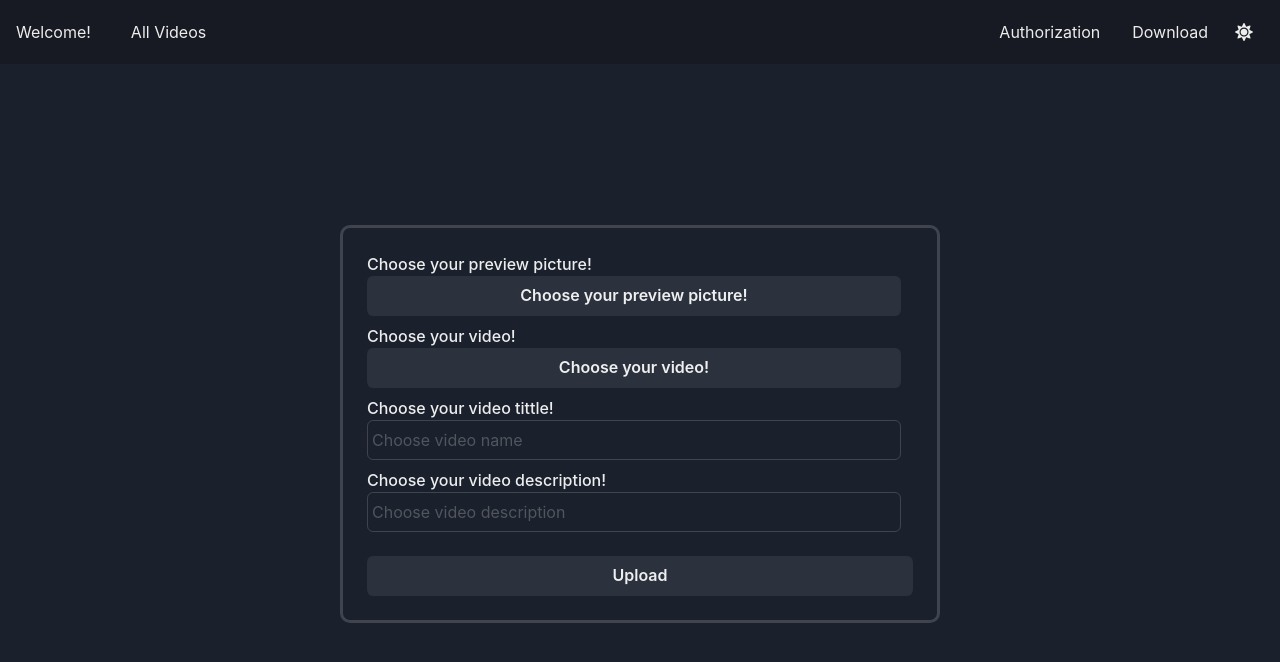
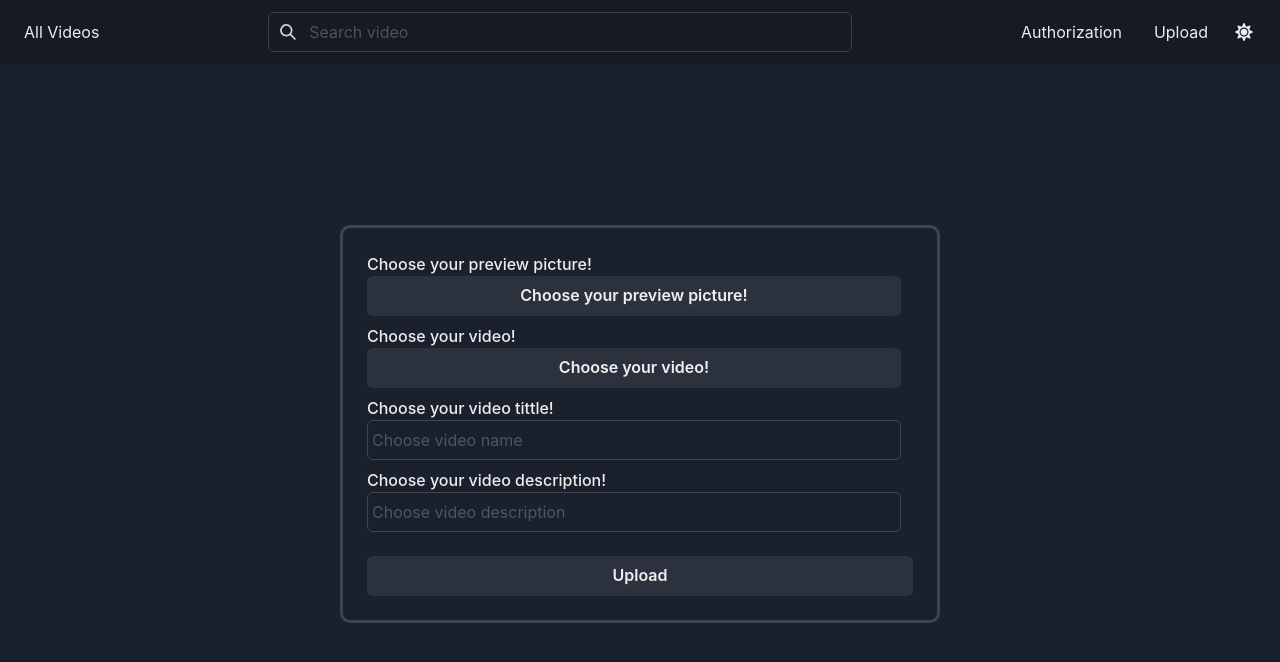
Before and after one commit to DennITtoday/clone-0.0, a Next.js app: page /videos/create in a window 1280 px wide. Shown: the top 662 px of the page. Built offline with nearby package versions, Linux system fonts and the light colour scheme.

Commit message:
input edited into Navbar

```diff
--- a/components/MainLayout.tsx
+++ b/components/MainLayout.tsx
@@ -1,4 +1,5 @@
 import { Box } from "@chakra-ui/layout";
+import { Input, InputGroup } from "@chakra-ui/react";
 import { NextPage } from "next";
 import React, { ReactNode } from "react";
 import NavBar from "./Navbar";
@@ -13,6 +14,7 @@ const MainLayout: NextPage<IMainLayoutProps> = ({ children }) => {
       <NavBar />
       <Box>{children}</Box>
 
+
     </>
   );
 };
--- a/components/Navbar.tsx
+++ b/components/Navbar.tsx
@@ -11,8 +11,11 @@ import {
   useDisclosure,
   useColorModeValue,
   Stack,
+  Input,
+  InputGroup,
+  InputLeftElement,
 } from '@chakra-ui/react';
-import { HamburgerIcon, CloseIcon } from '@chakra-ui/icons';
+import { HamburgerIcon, CloseIcon, Search2Icon, SearchIcon } from '@chakra-ui/icons';
 import { ColorModeSwitcher } from './ColorModeSwitcher';
 
 
@@ -29,7 +32,9 @@ const NavLink = ({ children }: { children: ReactNode }) => (
     }}
     href={'/'}>
     {children}
+
   </Link>
+
 );
 
 export default function Simple() {
@@ -48,7 +53,6 @@ export default function Simple() {
             onClick={isOpen ? onClose : onOpen}
           />
           <HStack spacing={8} alignItems={'center'}>
-            <Box>Welcome!</Box>
             <HStack
               as={'nav'}
               spacing={4}
@@ -58,7 +62,17 @@ export default function Simple() {
               ))}
             </HStack>
           </HStack>
-          <Flex alignItems={'center'}>
+          <Stack spacing={4} width={'600px'} p={2}>
+            <InputGroup>
+              <InputLeftElement
+                //может как то можно по-другому пофиксить но я хз как
+                // eslint-disable-next-line react/no-children-prop
+                children={<SearchIcon color={'gray.300'} />}
+              />
+              <Input placeholder={"Search video"}></Input>
+            </InputGroup>
+          </Stack>
+          <Flex>
             <Menu>
               <MenuButton
                 as={Button}
@@ -74,14 +88,14 @@ export default function Simple() {
                   _hover={{
                     textDecoration: 'none',
                     bg: useColorModeValue('gray.200', 'gray.700'),
-                  }} href='/auth/login'> Authorization</Link>
+                  }} href='/auth/login'> Authorization </Link>
                 <Link px={2}
                   py={1}
                   rounded={'md'}
                   _hover={{
                     textDecoration: 'none',
                     bg: useColorModeValue('gray.200', 'gray.700'),
-                  }} href='/videos/create'> Download</Link>
+                  }} href='/videos/create'> Upload </Link>
               </Stack>
               <ColorModeSwitcher />
             </Menu>
```
